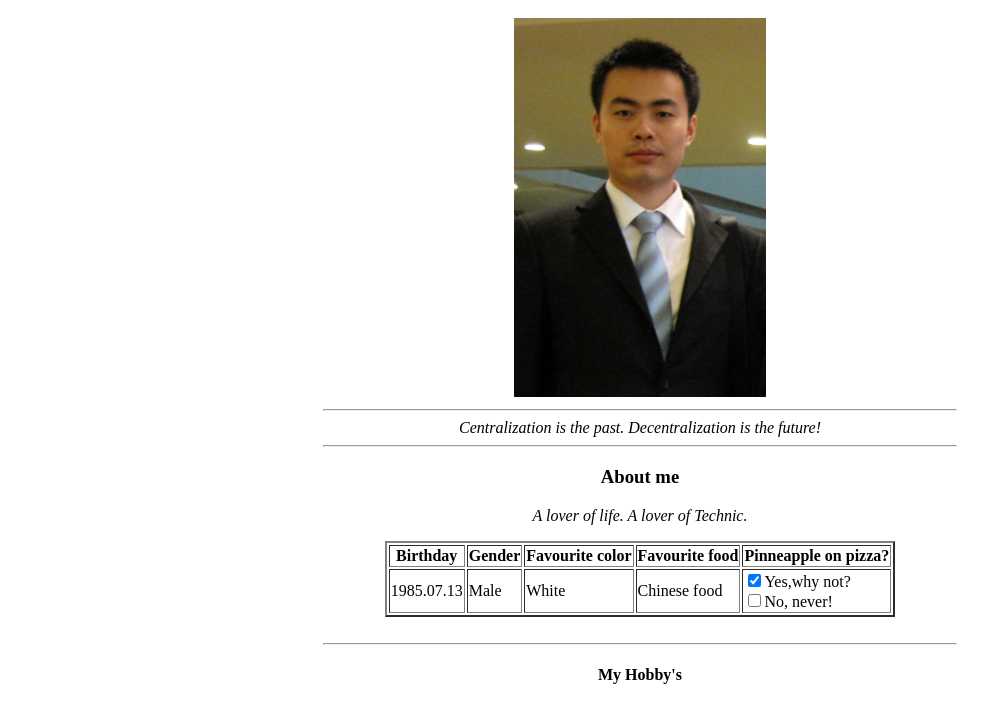
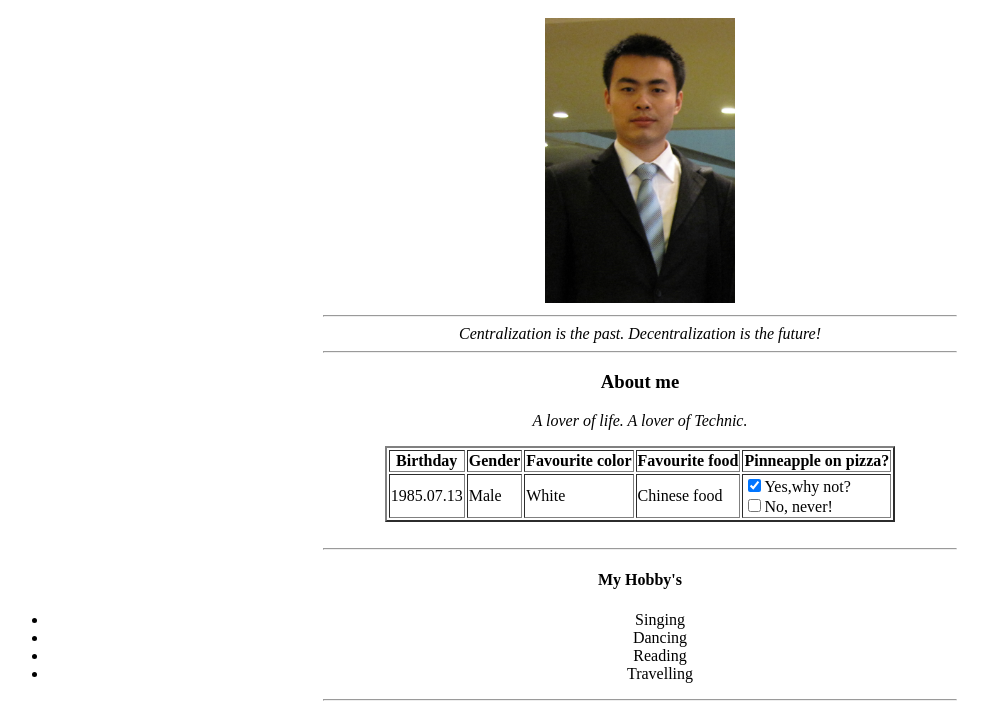
Before and after one commit to Davidzyt/html-introduction, a plain HTML site: page index.html in a window 1280 px wide. Shown: the part 49-751 px from the top of the page, without its empty margins (0-988 px from the left). Drawn offline with Linux system fonts and the light colour scheme.

Commit message:
Edited 2021/04/17

```diff
--- a/index.html
+++ b/index.html
@@ -7,7 +7,7 @@
 <body>
 <div align="center">
     <h2><span>Yuntian ZOU</span></h2>
-    <img src="./IMG_01.jpg" width="20%" alt=""  >
+    <img src="./IMG_01.jpg" width="15%" alt=""  >
     <hr width="50%">
     <i>Centralization is the past. Decentralization is the future!</i>
     <hr width="50%">
```
